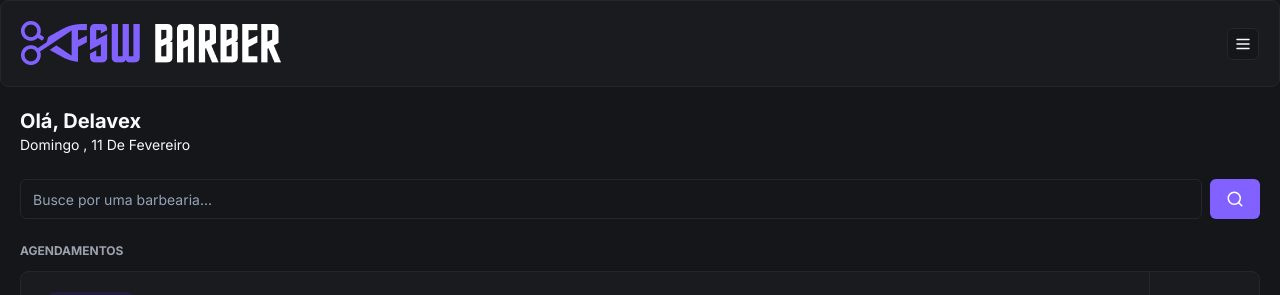
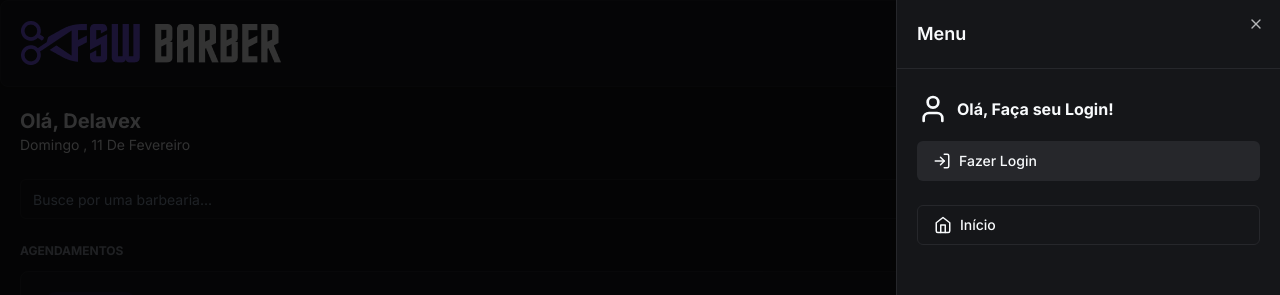
Before and after one commit to devAlexSilva/barbershop, a Next.js app: page / in a window 1280 px wide. Both pictures are taken after a click on the button 1243 px from the left and 43 px from the top of the page. Shown: the top 295 px of the page. Built offline with nearby package versions, Linux system fonts and the light colour scheme; no server answers; the database is empty.

Commit message:
feat: add signin and signout

```diff
--- a/app/components/Header.tsx
+++ b/app/components/Header.tsx
@@ -3,19 +3,87 @@
 import Image from "next/image"
 import { Card, CardContent } from "./ui/card"
 import { Button } from "./ui/button"
-import { MenuIcon } from "lucide-react"
+import { CalendarIcon, HomeIcon, LogInIcon, LogOutIcon, MenuIcon, UserIcon } from "lucide-react"
 import { signIn, signOut, useSession } from "next-auth/react"
+import { Sheet, SheetContent, SheetHeader, SheetTitle, SheetTrigger } from "./ui/sheet"
+import { Avatar, AvatarImage } from "./ui/avatar"
+import Link from "next/link"
 
 const Header = () => {
-  const { data } = useSession()
+  const { data, status } = useSession()
+
+  const handleLogin = () => signIn('google') // select providers to show on click to signIn
+  const handleLogout = () => signOut()
 
   return (
     <Card>
       <CardContent className="p-5 flex flex-row justify-between items-center">
         <Image src='/logo.png' alt="logo" width={120} height={22} className="h-auto w-auto" />
-        <Button variant="outline" size='icon' className="h-8 w-8">
-          <MenuIcon size={18} />
-        </Button>
+
+        <Sheet>
+          <SheetTrigger asChild>
+            <Button variant="outline" size='icon' className="h-8 w-8">
+              <MenuIcon size={18} />
+            </Button>
+          </SheetTrigger>
+
+          <SheetContent className="p-0">
+            <SheetHeader className="text-left border-b border-secondary p-5">
+              <SheetTitle>Menu</SheetTitle>
+            </SheetHeader>
+
+            {(status === 'authenticated' && data.user) ? (
+              <div className="flex justify-between px-5 py-6">
+                <div className="flex items-center gap-3">
+                  <Avatar>
+                    <AvatarImage src={data.user.image || ''} alt='user avatar' />
+                  </Avatar>
+
+                  <h2 className="font-bold">{data.user.name}</h2>
+                </div>
+
+                <Button onClick={handleLogout} variant='secondary' size='icon'>
+                  <LogOutIcon />
+                </Button>
+              </div>
+            )
+              : (
+                <div className="px-5 py-6 gap-4 flex flex-col">
+                  <div className="flex items-center gap-2">
+                    <UserIcon size={32} />
+                    <h2 className="font-bold">Olá, Faça seu Login!</h2>
+                  </div>
+
+                  <Button onClick={handleLogin} variant='secondary' className="w-full justify-start">
+                    <LogInIcon className="mr-2" size={18} />
+                    Fazer Login
+                  </Button>
+                </div>
+              )}
+
+            <div className="flex flex-col gap-3 px-5">
+              <Button variant='outline' className="justify-start" asChild>
+                <Link href='/'>
+                  <HomeIcon size={18} className="mr-2" />
+                  Início
+                </Link>
+              </Button>
+
+              {status === 'authenticated' && data.user ? (
+                <Button variant='outline' className="justify-start" asChild> {/*transform our child on parent element -- to html semantic best practices */}
+                  <Link href='/bookings'>
+                    <CalendarIcon size={18} className="mr-2" />
+                    Agendamentos
+                  </Link>
+                </Button>
+              )
+                : (
+                  <></>
+                )}
+            </div>
+          </SheetContent>
+        </Sheet>
+
       </CardContent>
     </Card>
   )
--- /dev/null
+++ b/app/components/ui/sheet.tsx
@@ -0,0 +1,140 @@
+"use client"
+
+import * as React from "react"
+import * as SheetPrimitive from "@radix-ui/react-dialog"
+import { cva, type VariantProps } from "class-variance-authority"
+import { X } from "lucide-react"
+
+import { cn } from "@/app/lib/utils"
+
+const Sheet = SheetPrimitive.Root
+
+const SheetTrigger = SheetPrimitive.Trigger
+
+const SheetClose = SheetPrimitive.Close
+
+const SheetPortal = SheetPrimitive.Portal
+
+const SheetOverlay = React.forwardRef<
+  React.ElementRef<typeof SheetPrimitive.Overlay>,
+  React.ComponentPropsWithoutRef<typeof SheetPrimitive.Overlay>
+>(({ className, ...props }, ref) => (
+  <SheetPrimitive.Overlay
+    className={cn(
+      "fixed inset-0 z-50 bg-black/80  data-[state=open]:animate-in data-[state=closed]:animate-out data-[state=closed]:fade-out-0 data-[state=open]:fade-in-0",
+      className
+    )}
+    {...props}
+    ref={ref}
+  />
+))
+SheetOverlay.displayName = SheetPrimitive.Overlay.displayName
+
+const sheetVariants = cva(
+  "fixed z-50 gap-4 bg-background p-6 shadow-lg transition ease-in-out data-[state=open]:animate-in data-[state=closed]:animate-out data-[state=closed]:duration-300 data-[state=open]:duration-500",
+  {
+    variants: {
+      side: {
+        top: "inset-x-0 top-0 border-b data-[state=closed]:slide-out-to-top data-[state=open]:slide-in-from-top",
+        bottom:
+          "inset-x-0 bottom-0 border-t data-[state=closed]:slide-out-to-bottom data-[state=open]:slide-in-from-bottom",
+        left: "inset-y-0 left-0 h-full w-3/4 border-r data-[state=closed]:slide-out-to-left data-[state=open]:slide-in-from-left sm:max-w-sm",
+        right:
+          "inset-y-0 right-0 h-full w-3/4  border-l data-[state=closed]:slide-out-to-right data-[state=open]:slide-in-from-right sm:max-w-sm",
+      },
+    },
+    defaultVariants: {
+      side: "right",
+    },
+  }
+)
+
+interface SheetContentProps
+  extends React.ComponentPropsWithoutRef<typeof SheetPrimitive.Content>,
+    VariantProps<typeof sheetVariants> {}
+
+const SheetContent = React.forwardRef<
+  React.ElementRef<typeof SheetPrimitive.Content>,
+  SheetContentProps
+>(({ side = "right", className, children, ...props }, ref) => (
+  <SheetPortal>
+    <SheetOverlay />
+    <SheetPrimitive.Content
+      ref={ref}
+      className={cn(sheetVariants({ side }), className)}
+      {...props}
+    >
+      {children}
+      <SheetPrimitive.Close className="absolute right-4 top-4 rounded-sm opacity-70 ring-offset-background transition-opacity hover:opacity-100 focus:outline-none focus:ring-2 focus:ring-ring focus:ring-offset-2 disabled:pointer-events-none data-[state=open]:bg-secondary">
+        <X className="h-4 w-4" />
+        <span className="sr-only">Close</span>
+      </SheetPrimitive.Close>
+    </SheetPrimitive.Content>
+  </SheetPortal>
+))
+SheetContent.displayName = SheetPrimitive.Content.displayName
+
+const SheetHeader = ({
+  className,
+  ...props
+}: React.HTMLAttributes<HTMLDivElement>) => (
+  <div
+    className={cn(
+      "flex flex-col space-y-2 text-center sm:text-left",
+      className
+    )}
+    {...props}
+  />
+)
+SheetHeader.displayName = "SheetHeader"
+
+const SheetFooter = ({
+  className,
+  ...props
+}: React.HTMLAttributes<HTMLDivElement>) => (
+  <div
+    className={cn(
+      "flex flex-col-reverse sm:flex-row sm:justify-end sm:space-x-2",
+      className
+    )}
+    {...props}
+  />
+)
+SheetFooter.displayName = "SheetFooter"
+
+const SheetTitle = React.forwardRef<
+  React.ElementRef<typeof SheetPrimitive.Title>,
+  React.ComponentPropsWithoutRef<typeof SheetPrimitive.Title>
+>(({ className, ...props }, ref) => (
+  <SheetPrimitive.Title
+    ref={ref}
+    className={cn("text-lg font-semibold text-foreground", className)}
+    {...props}
+  />
+))
+SheetTitle.displayName = SheetPrimitive.Title.displayName
+
+const SheetDescription = React.forwardRef<
+  React.ElementRef<typeof SheetPrimitive.Description>,
+  React.ComponentPropsWithoutRef<typeof SheetPrimitive.Description>
+>(({ className, ...props }, ref) => (
+  <SheetPrimitive.Description
+    ref={ref}
+    className={cn("text-sm text-muted-foreground", className)}
+    {...props}
+  />
+))
+SheetDescription.displayName = SheetPrimitive.Description.displayName
+
+export {
+  Sheet,
+  SheetPortal,
+  SheetOverlay,
+  SheetTrigger,
+  SheetClose,
+  SheetContent,
+  SheetHeader,
+  SheetFooter,
+  SheetTitle,
+  SheetDescription,
+}
--- a/next.config.mjs
+++ b/next.config.mjs
@@ -5,6 +5,9 @@
       {
         hostname: 'utfs.io',
       },
+      {
+        hostname: 'placehold.co',
+      },
     ],
   }
 };
--- a/package.json
+++ b/package.json
@@ -15,6 +15,7 @@
     "@auth/prisma-adapter": "^1.3.3",
     "@prisma/client": "^5.9.1",
     "@radix-ui/react-avatar": "^1.0.4",
+    "@radix-ui/react-dialog": "^1.0.5",
     "@radix-ui/react-slot": "^1.0.2",
     "class-variance-authority": "^0.7.0",
     "clsx": "^2.1.0",
```
Also changed, not shown: 1 other file (tests, documents, lock files or other folders).
